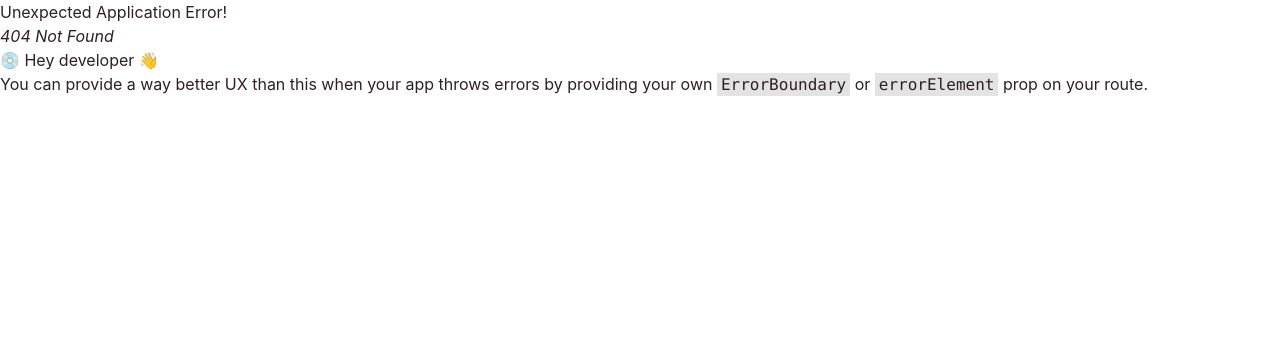
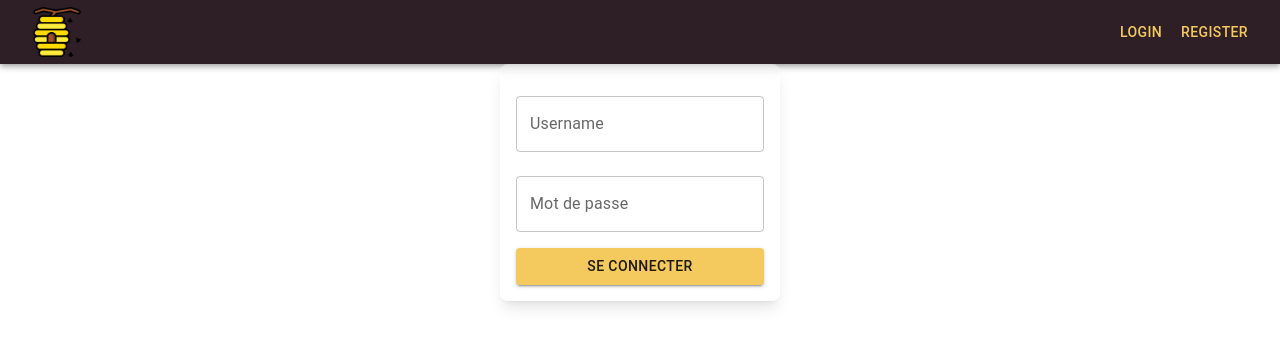
Before and after one commit to Souuum/air-beenbee, a React (Vite) app in the folder air-beenbee.app/: page /login/proprietaire in a window 1280 px wide. Before the commit this address had no page. Shown: the top 346 px of the page. Built offline with nearby package versions, Linux system fonts and the light colour scheme.

Commit message:
chore: Add ProprietaireLoginPage and update App.tsx

```diff
--- a/air-beenbee.app/src/App.tsx
+++ b/air-beenbee.app/src/App.tsx
@@ -4,9 +4,11 @@ import { AuthProvider } from './context/AuthContext';
 import HomePage from './pages/HomePage';
 import LocataireRegisterPage from './pages/LocataireRegisterPage';
 import ProprietaireRegisterPage from './pages/ProprietaireRegisterPage';
+import LocataireLoginPage from './pages/LocataireLoginPage';
+import PropretaireLoginPage from './pages/ProprietaireLoginPage';
 
 import AppBar from './components/AppBar';
-import LocataireLoginPage from './pages/LocataireLoginPage';
+
 
 function App() {
   const router = createBrowserRouter([
@@ -16,6 +18,7 @@ function App() {
       children: [
         { path: "/", element: <HomePage /> },
         { path: "/login/locataire", element: <LocataireLoginPage />},
+        { path: "/login/proprietaire", element: <PropretaireLoginPage />},
         { path: "/register/locataire", element: <LocataireRegisterPage /> },
         { path: "/register/proprietaire", element: <ProprietaireRegisterPage />}
       ],
--- /dev/null
+++ b/air-beenbee.app/src/pages/ProprietaireLoginPage.tsx
@@ -0,0 +1,54 @@
+import { useNavigate } from 'react-router-dom';
+import { Form, FormField } from "../components/Form";
+import { useAuth } from '../context/AuthContext';
+
+
+const LoginPage = () => {
+
+  const navigate = useNavigate();
+  const { setAuthState } = useAuth();
+
+  const formStructure: FormField[] = [
+      { name: 'username', label: 'Username', type: 'text' },
+      { name: 'password', label: 'Mot de passe', type: 'password' },
+      ];
+
+      const handleFormSubmit = async (formData: { [key: string]: any }) => {
+        try {
+          const response = await fetch('http://localhost:3002/auth/login', {
+            method: 'POST',
+            headers: {
+              'Content-Type': 'application/json',
+            },
+            body: JSON.stringify(formData),
+          });
+
+          if (response.ok) {
+            const userData = await response.json();
+            setAuthState({
+              isAuthenticated: true,
+              user: userData,
+            });
+            navigate('/');
+            console.log('Connexion réussie');
+          } else {
+            console.log('Connexion échouée');
+          }
+        } catch (error) {
+          console.error('An error occurred during login:', error);
+        }
+      };
+
+  return (
+    <div>
+    <div className="flex flex-col w-full justify-center">
+        <div className="flex w-full justify-center">
+
+        <Form formStructure={formStructure} label="Se connecter" onSubmit={handleFormSubmit} />
+        </div>
+    </div>
+    </div>
+  );
+}
+
+export default LoginPage;
```
